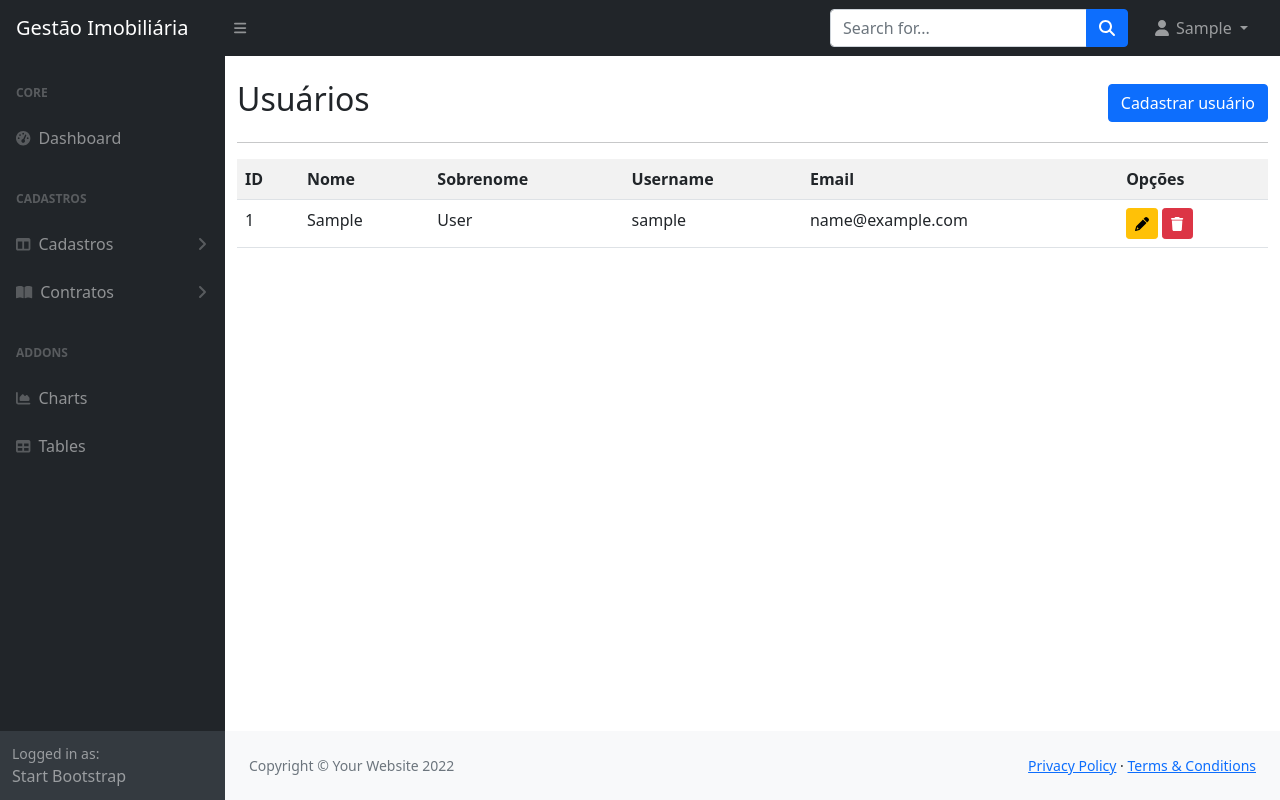
After one commit to thiagoa-lima/Sistema_Imobiliario, a Django app: page /listar/usuarios/ in a window 1280 px wide. The commit adds this page. Run offline with Django 4.2, Linux system fonts and the light colour scheme; the visitor is signed in with stand-in values (Sample User, id 1); data comes from the database, SQL or seed files in the repository; some libraries are stand-ins or nearby versions.

Commit message:
Criação de cadastro de Usuários

```diff
--- a/apps/usuarios/urls.py
+++ b/apps/usuarios/urls.py
@@ -1,7 +1,13 @@
 from django.urls import path
 from django.contrib.auth import views as auth_views
+from .views import UsuariosCreate, UsuariosList, UsuariosUpdate
 
 urlpatterns = [
     path('login/', auth_views.LoginView.as_view(template_name = 'usuarios/login.html'), name='login'),
     path('logout/', auth_views.LogoutView.as_view(), name='logout'),
+    path('cadastrar/usuarios/', UsuariosCreate.as_view(), name='cadastrar-usuarios'),
+    path('editar/usuarios/<int:pk>', UsuariosUpdate.as_view(), name='editar-usuario'),
+    path('excluir/usuarios/<int:pk>', UsuariosUpdate.as_view(), name='excluir-usuario'),
+    path('listar/usuarios/', UsuariosList.as_view(), name='listar-usuarios'),
+
 ]
--- a/apps/usuarios/views.py
+++ b/apps/usuarios/views.py
@@ -1,3 +1,77 @@
-from django.shortcuts import render
+from django.views.generic.edit import CreateView, UpdateView, DeleteView
+from django.contrib.auth.models import User, Group
+from django.views.generic.list import ListView # usada para fazer listas
 
-# Create your views here.
+# importa as classes do forms.py
+from .forms import UsuariosForm
+
+# importa o reverse_lazy para direcionar qual url quer ir
+from django.urls import reverse_lazy
+
+# CONTROLE DE LOGIN e USÁRIOS
+from django.contrib.auth.mixins import LoginRequiredMixin
+
+# importa o grupo
+from django.shortcuts import get_object_or_404
+
+# ===================================================================================
+# CREATE ('C' CRUD)
+# ===================================================================================
+
+class UsuariosCreate(CreateView):
+    template_name = "padrao/form.html"
+    form_class = UsuariosForm
+    success_url = reverse_lazy('listar-usuarios')
+
+    # O método abaixo é chamado quando submete um formulário
+    def form_valid(self, form):
+        grupo = get_object_or_404(Group, name='admin')
+        url = super().form_valid(form)
+        self.object.groups.add(grupo)
+        self.object.save()
+        return url
+
+    # O método abaixo serve para alterar os campos dentro dos formulários. Incluir também no form.html
+    def get_context_data(self, *args, **kwargs):
+        context = super().get_context_data(*args, **kwargs)
+
+        context['titulo'] = "Cadastro de novo usuário"
+        context['botao'] = "Cadastrar"
+
+        return context
+
+# ===================================================================================
+# UPDATE ('U' CRUD)
+# ===================================================================================
+
+class UsuariosUpdate(UpdateView):
+    template_name = "padrao/form.html"
+    form_class = UsuariosForm
+    success_url = reverse_lazy('listar-usuarios')
+
+    # O método abaixo serve para alterar os campos dentro dos formulários. Incluir também no form.html
+    def get_context_data(self, *args, **kwargs):
+        context = super().get_context_data(*args, **kwargs)
+
+        context['titulo'] = "Editar usuário"
+        context['botao'] = "Salvar"
+
+        return context
+
+# ===================================================================================
+# DELETE ('D' - CRUD)
+# ===================================================================================
+
+class ClientesDelete(LoginRequiredMixin, DeleteView):
+    form_class = UsuariosForm
+    template_name = 'padrao/form-excluir.html'
+    success_url = reverse_lazy('excluir-usuarios')
+
+# ===================================================================================
+# LIST
+# ===================================================================================
+
+class UsuariosList(LoginRequiredMixin, ListView):
+    login_url = reverse_lazy('login')
+    model = User
+    template_name = 'usuarios/listas/usuarios.html'
--- a/templates/base.html
+++ b/templates/base.html
@@ -97,6 +97,7 @@
                                     <a class="nav-link" href="{% url 'listar-clientes' %}">Clientes</a>
                                     <a class="nav-link" href="layout-sidenav-light.html">Imóveis</a>
                                     <a class="nav-link" href="layout-sidenav-light.html">Fornecedores</a>
+                                    <a class="nav-link" href="{% url 'listar-usuarios' %}">Usuários</a>
                                 </nav>
                             </div>
                             <a class="nav-link collapsed" href="#" data-bs-toggle="collapse" data-bs-target="#collapsePages" aria-expanded="false" aria-controls="collapsePages">
--- /dev/null
+++ b/templates/usuarios/listas/usuarios.html
@@ -0,0 +1,65 @@
+{% extends 'base.html' %}
+
+{% load static %}
+
+{% block titulo %}
+<title>Lista de Usuários</title>
+{% endblock %}
+
+{% block conteudo %}
+
+<div class="container">
+
+    <div class="d-flex align-items-center justify-content-between mt-4 mb-0">
+        <h2>Usuários</h2>
+
+        <a href="{% url 'cadastrar-usuarios' %}" class="btn btn-primary btn-bg">Cadastrar usuário</a>
+
+    </div>
+
+    <hr>
+
+    <div class="table-resposive">
+
+        <table class="table table-striped">
+            <tr>
+                <th>ID</th>
+                <th>Nome</th>
+                <th>Sobrenome</th>
+                <th>Username</th>
+                <th>Email</th>
+                <th>Opções</th>
+            </tr>
+
+            {% for User in object_list %}
+
+            <tr>
+                <td>{{ User.pk }}</td>
+                <td>{{ User.first_name }}</td>
+                <td>{{ User.last_name }}</td>
+                <td>{{ User.username }}</td>
+                <td>{{ User.email }}</td>
+                <td>
+                    <a href="{% url 'editar-usuario' User.pk %}" class="btn btn-warning btn-sm" title="Editar">
+                        <i class="fa fa-pencil" aria-hidden="true"></i>
+                    </a>
+                    <a href="{% url 'excluir-usuario' User.pk %}" class="btn btn-danger btn-sm" title="Excluir">
+                        <i class="fa fa-trash" aria-hidden="true"></i>
+                    </a>
+                </td>
+            </tr>
+
+            {% empty %}
+
+            <tr>
+                <td colspan="3">
+                    Nenhum usuário registrado
+                </td>
+            </tr>
+
+            {% endfor %}
+
+        </table>
+    </div>
+</div>
+{% endblock %}
```
Also changed, not shown: apps/cadastros/views.py (+7 -7 lines), apps/usuarios/forms.py (added, +33 -0 lines), templates/padrao/form-excluir.html (renamed from templates/cadastros/form-excluir.html), templates/padrao/form.html (renamed from templates/cadastros/form.html).
